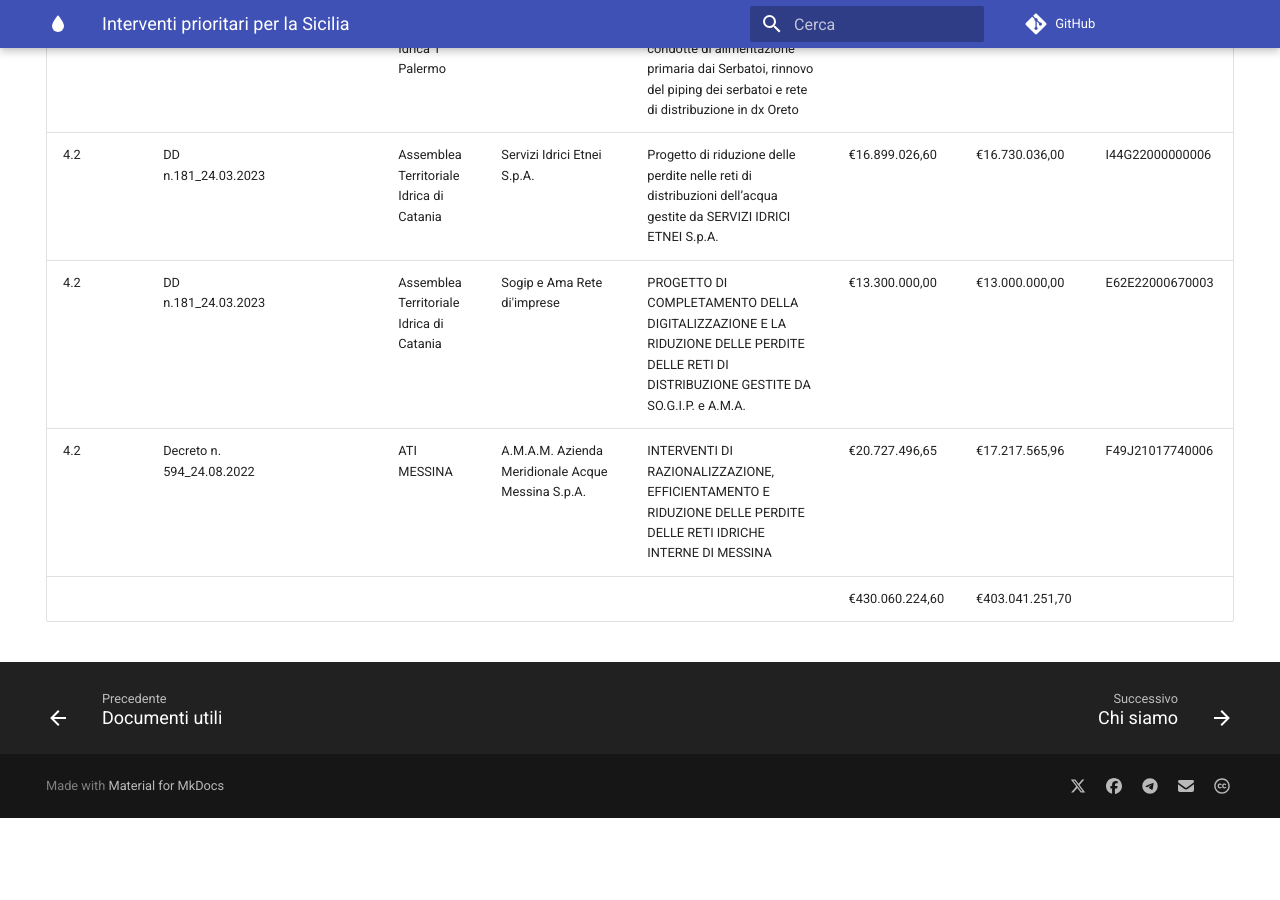
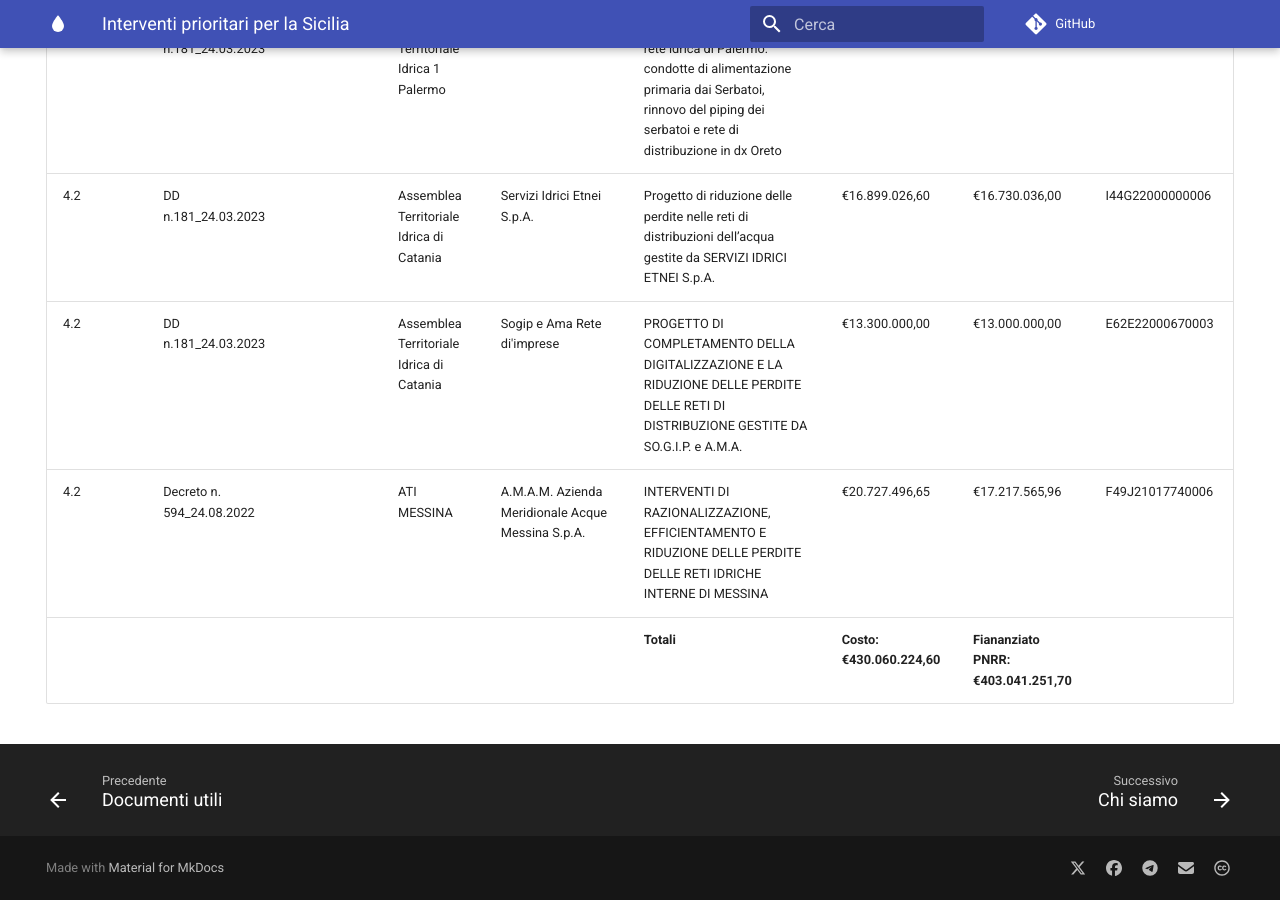
Before and after one commit to opendatasicilia/emergenza-idrica-sicilia, an MkDocs documentation site: the page built from docs/documenti-utili/interventi-prioritari.md, in a window 1280 px wide and 900 px high, scrolled down 4985 px. Built offline with MkDocs 1.6.1 and Material for MkDocs 9.7.7, drawn with Linux system fonts in a browser that asks for light colours; comment, search, counter and statistics services are not loaded; before the commit the page ends 5803 px from its top, so only the background shows below that.

Commit message:
Update interventi-prioritari.md

```diff
--- a/docs/documenti-utili/interventi-prioritari.md
+++ b/docs/documenti-utili/interventi-prioritari.md
@@ -86,4 +86,4 @@
 | 4.2 | DD n.181_24.03.2023 |  | Assemblea Territoriale Idrica di Catania | Servizi Idrici Etnei S.p.A. | Progetto di riduzione delle perdite nelle reti di distribuzioni dell’acqua gestite da SERVIZI IDRICI ETNEI S.p.A. | €16.899.026,60 | €16.730.036,00 | I44G22000000006 |
 | 4.2 | DD n.181_24.03.2023 |  | Assemblea Territoriale Idrica di Catania | Sogip e Ama Rete di'imprese | PROGETTO DI COMPLETAMENTO DELLA DIGITALIZZAZIONE E LA RIDUZIONE DELLE PERDITE DELLE RETI DI DISTRIBUZIONE GESTITE DA SO.G.I.P. e A.M.A. | €13.300.000,00 | €13.000.000,00 | E62E22000670003 |
 | 4.2 | Decreto n. 594_24.08.2022 |  | ATI MESSINA | A.M.A.M. Azienda Meridionale Acque Messina S.p.A. | INTERVENTI DI RAZIONALIZZAZIONE, EFFICIENTAMENTO E RIDUZIONE DELLE PERDITE DELLE RETI IDRICHE INTERNE DI MESSINA | €20.727.496,65 | €17.217.565,96 | F49J21017740006 |
-|  |  |  |  |  |  | €430.060.224,60 | €403.041.251,70 |  |
+|  |  |  |  |  | **Totali**  | **Costo: €430.060.224,60** | **Fiananziato PNRR: €403.041.251,70** |  |
```
